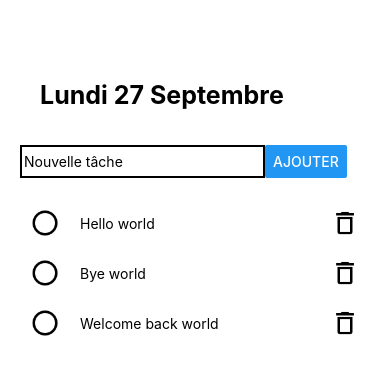
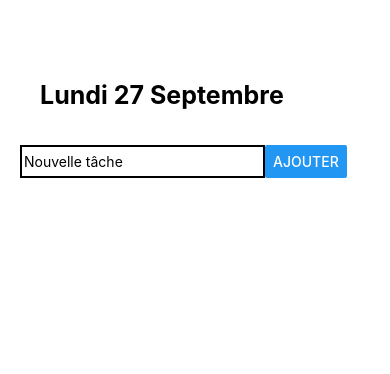
Before and after one commit to Nekall/to-do-list-ReactNative, a React Native app: screen / in a window 390 px wide. Shown: the top 374 px of the page. Built offline with nearby package versions, Linux system fonts and the light colour scheme.

Commit message:
feat: delete feature

```diff
--- a/src/screens/Tasks/Task.js
+++ b/src/screens/Tasks/Task.js
@@ -1,22 +1,34 @@
 import React, { useState } from "react";
 import Header from "../../components/Header";
-import { StyleSheet, Text, View, Image } from 'react-native';
+import { StyleSheet, Text, View, Image, Pressable } from 'react-native';
 
-export default function TodoScreen({ task }){
+export default function TodoScreen({ task, updateTask, deleteTask }){
+
+  const checkTask = () => {
+    updateTask(task.id)
+  }
+
+  const delTask = () => {
+    deleteTask(task.id)
+  }
 
   return(
     <View style={styles.container}>
-      <View style={styles.SubContainer}>
+      <View>
+        <Pressable style={styles.SubContainer} onPress={checkTask}>
           <Image
-          style={styles.check}
+            style={styles.icons}
             source={require('../../../assets/icons/unchecked.png')}
           />
           <Text style={styles.task}>{task.title}</Text>
+        </Pressable>
       </View>
+      <Pressable onPress={delTask}>
         <Image
-        style={styles.trash}
+          style={styles.icons}
           source={require('../../../assets/icons/trash.png')}
         />
+      </Pressable>
     </View>
   )
 }
@@ -35,11 +47,7 @@ const styles = StyleSheet.create({
   task: {
     marginLeft: 20,
   },
-  check: {
-    width: 30,
-    height: 30,
-  },
-  trash: {
+  icons: {
     width: 30,
     height: 30,
   },
--- a/src/screens/Tasks/index.js
+++ b/src/screens/Tasks/index.js
@@ -6,24 +6,52 @@ import { StyleSheet, Text, View, FlatList } from 'react-native';
 
 export default function TodoScreen(){
 
-  const [tasks, setTasks] = useState([
-    {title: "Hello world", isCompleted: false},
-    {title: "Bye world", isCompleted: false},
-    {title: "Welcome back world", isCompleted: false},
-  ])
+  const [tasks, setTasks] = useState([]);
 
   const renderItem = ({ item }) => {
     return(
-      <Task task={ item }/>
+      <Task task={ item } updateTask={updateTask} deleteTask={deleteTask} />
     )
-  }
+  };
 
   const addTask = (title) => {
     setTasks([...tasks, {
       id: Date.now(),
       title,
-      isCompleted: false,
+      isCompleted: false
     }])
+  };
+
+  const updateTask = (id) => {
+    let newTasks = [];
+
+    tasks.forEach((i) => {
+      if(i.id !== id){
+        newTasks.push(i)
+        return;
+      }
+
+      newTasks.push({
+        id,
+        title: i.title,
+        isCompleted: !i.isCompleted,
+      })
+    });
+
+    setTasks(newTasks);
+  };
+
+  const deleteTask = (id) => {
+    let newTasks = [];
+
+    tasks.forEach((i) => {
+      if(i.id !== id){
+        newTasks.push(i)
+        return;
+      }
+    });
+
+    setTasks(newTasks);
   }
 
   return(
```
Lines whose indentation alone changed are shown as unchanged.
